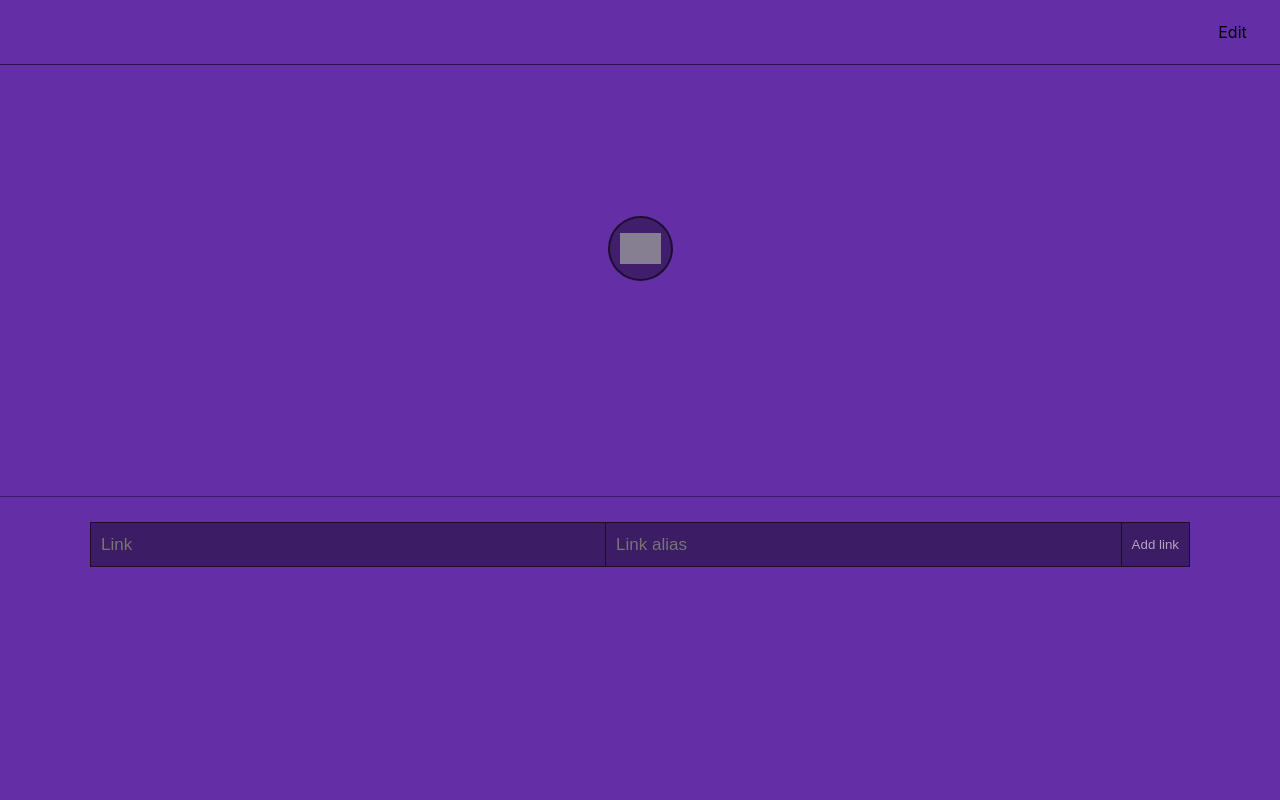
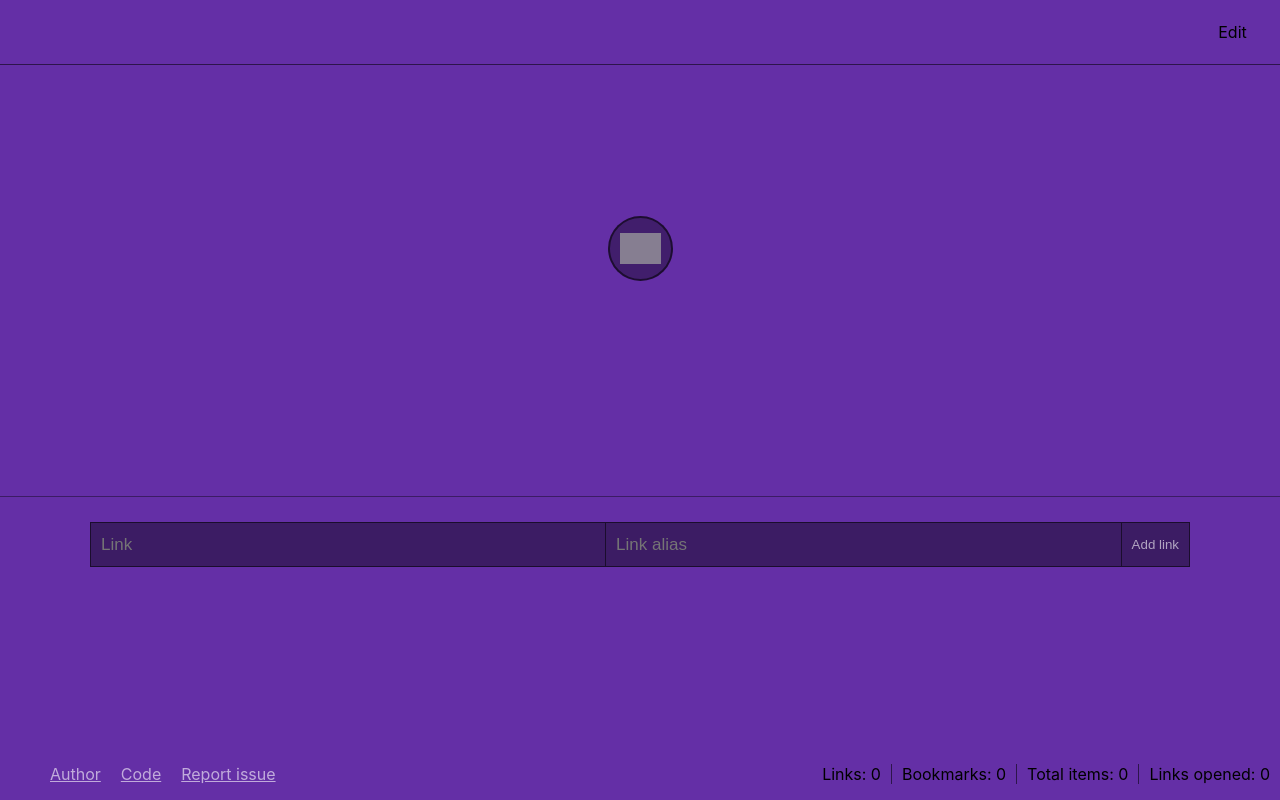
Before and after one commit to haron-IV/home-screen, a React (Create React App) app: page / in a window 1280 px wide. Built offline with nearby package versions, Linux system fonts and the light colour scheme; grey boxes are pictures that could not be loaded; the HTML template or start-up script is replaced by a standard one.

Commit message:
add stats

```diff
--- a/src/App.js
+++ b/src/App.js
@@ -3,8 +3,10 @@ import { useDispatch } from 'react-redux'
 import { LinksView } from './components/linksView'
 import AppHeader from './components/appHeader'
 import SectionBookmark from './components/sectionBookmark'
+import AppFooter from './components/appFooter'
 import { setLinks } from './store/links'
 import { setBookmark } from './store/bookmarks'
+import { setLinksOpened } from './store/stats'
 import './App.css';
 import { STORAGE_NAME, STORAGE_MODEL, getLinks, getBookmark } from './utils'
 
@@ -30,12 +32,14 @@ function App() {
 
   showLinksFromStorage()
   showBookmarkFromStorage()
+  dispatch(setLinksOpened())
 
   return (
     <div className="App">
       <AppHeader />
       <LinksView />
       <SectionBookmark />
+      <AppFooter />
     </div>
   );
 }
--- /dev/null
+++ b/src/components/appFooter.js
@@ -0,0 +1,49 @@
+import { useDispatch, useSelector } from 'react-redux';
+import { getLinksCount } from '../store/links'
+import { selectBookmarkCount } from '../store/bookmarks'
+import { selectOpenedLinks } from '../store/stats'
+import './styles/appFooter.css'
+
+export default function AppHeader(props) {
+  const linksCount = useSelector(getLinksCount)
+  const bookmarkCount = useSelector(selectBookmarkCount)
+  const linksOpened = useSelector(selectOpenedLinks)
+
+  return (
+   <footer className="app-footer">
+     <ul className="app-footer-links">
+       <li className="footer-link-wrapper">
+         <a href="http://bartek-dev.pl" target="_blank" rel="noreferrer">Author</a>
+       </li>
+       <li className="footer-link-wrapper">
+         <a href="https://github.com/venglas/home-screen" target="_blank" rel="noreferrer">Code</a>
+       </li>
+
+       <li className="footer-link-wrapper">
+         <a href="https://github.com/venglas/home-screen/issues" target="_blank" rel="noreferrer">Report issue</a>
+       </li>
+     </ul>
+
+     <div className="footer-stats">
+       <ul className="stats-wrapper">
+        <li className="single-stat">
+          <span className="stat-name">Links: </span>
+          <span className="stat-value">{linksCount}</span>
+        </li>
+        <li className="single-stat">
+          <span className="stat-name">Bookmarks: </span>
+          <span className="stat-value">{bookmarkCount}</span>
+        </li>
+        <li className="single-stat">
+          <span className="stat-name">Total items: </span>
+          <span className="stat-value">{bookmarkCount + linksCount}</span>
+        </li>
+        <li className="single-stat">
+          <span className="stat-name">Links opened: </span>
+          <span className="stat-value">{linksOpened}</span>
+        </li>
+       </ul>
+     </div>
+   </footer>
+  );
+}
--- a/src/components/singleLink.js
+++ b/src/components/singleLink.js
@@ -4,11 +4,13 @@ import { useSelector, useDispatch } from 'react-redux'
 import { removeById } from '../store/links'
 import { toggleEditingModal } from '../store/addLinkModal'
 import { selectEdit } from '../store/menu'
+import { incrementOpenedLinks } from '../store/stats'
 
 export default function SingleLink(props) {
   const dispatch = useDispatch()
   const openLink = (href) => {
     window.open(href)
+    dispatch(incrementOpenedLinks())
   }
   const clikcFunc = () => {
     if (props.feature) props.feature()
--- /dev/null
+++ b/src/components/styles/appFooter.css
@@ -0,0 +1,31 @@
+.app-footer {
+  position: fixed;
+  bottom: 0;
+  left: 0;
+  width: 100%;
+  display: flex;
+  justify-content: space-between;
+  align-items: center;
+}
+.app-footer-links {
+  list-style-type: none;
+  display: flex;
+}
+.footer-link-wrapper {
+  margin: 0 10px;
+}
+.footer-link-wrapper > a {
+  color: var(--modal-font-color);
+}
+
+.stats-wrapper {
+  list-style-type: none;
+  display: flex;
+}
+.single-stat {
+  padding: 0 10px;
+  border-right: 1px solid var(--link-border);
+}
+.single-stat:last-child {
+  border: none;
+}
--- a/src/store/bookmarks.js
+++ b/src/store/bookmarks.js
@@ -26,5 +26,6 @@ export const bookmarkSlice = createSlice({
 export const { addBookmark, setBookmark, removeBookmarkLink} = bookmarkSlice.actions;
 
 export const selectBookmark = state => state.bookmark.bookmark;
+export const selectBookmarkCount = state => state.bookmark.bookmark.length
 
 export default bookmarkSlice.reducer;
--- a/src/store/links.js
+++ b/src/store/links.js
@@ -31,5 +31,6 @@ export const linksSlice = createSlice({
 export const { addLink, setLinks, removeById, editLink } = linksSlice.actions;
 
 export const selectLinks = state => state.links.value;
+export const getLinksCount = state => state.links.value.length
 
 export default linksSlice.reducer;
--- /dev/null
+++ b/src/store/stats.js
@@ -0,0 +1,24 @@
+import { createSlice } from '@reduxjs/toolkit';
+import { increaseOpenedLinks, getStats } from '../utils'
+
+export const statsSlice = createSlice({
+  name: 'stats',
+  initialState: {
+    linksOpened: 0
+  },
+  reducers: {
+    incrementOpenedLinks (state) {
+      state.linksOpened = state.linksOpened+1
+      increaseOpenedLinks()
+    },
+    setLinksOpened (state) {
+      state.linksOpened = getStats().linksOpened
+    }
+  }
+});
+
+export const { incrementOpenedLinks, setLinksOpened } = statsSlice.actions;
+
+export const selectOpenedLinks = state => state.stats.linksOpened
+
+export default statsSlice.reducer;
--- a/src/store/store.js
+++ b/src/store/store.js
@@ -4,6 +4,7 @@ import appStoreReducer from "./appStore"
 import addLinkModal from './addLinkModal'
 import menuReducer from './menu'
 import bookmarkReducer from './bookmarks'
+import statsReducer from './stats'
 
 export default configureStore({
   reducer: {
@@ -11,6 +12,7 @@ export default configureStore({
     app: appStoreReducer,
     addLinkModal: addLinkModal,
     menu: menuReducer,
-    bookmark: bookmarkReducer
+    bookmark: bookmarkReducer,
+    stats: statsReducer
   },
 });
--- a/src/utils.js
+++ b/src/utils.js
@@ -1,7 +1,10 @@
 const STORAGE_NAME = 'homeScreenApp'
 const STORAGE_MODEL = {
   links: [],
-  bookmark: []
+  bookmark: [],
+  stats: {
+    linksOpened: 0
+  }
 }
 const getStorage = () => localStorage.getItem(STORAGE_NAME)
 const setStograge = (storage) => localStorage.setItem(STORAGE_NAME, JSON.stringify(storage))
@@ -27,6 +30,12 @@ const addBookmarkLink = (bookmarkLink) => {
   storage.bookmark.push(bookmarkLink)
   setStograge(storage)
 }
+const increaseOpenedLinks = () => {
+  const storage = JSON.parse(getStorage())
+  storage.stats.linksOpened = storage.stats.linksOpened+1
+  setStograge(storage)
+}
+const getStats = () => JSON.parse(getStorage()).stats
 
 const uuid =() => {
   var dt = new Date().getTime();
@@ -38,4 +47,4 @@ const uuid =() => {
   return uuid;
 }
 
-export { STORAGE_NAME, STORAGE_MODEL, getStorage, getLinks, addNewLink, uuid, setStorageLinks, getBookmark, addBookmarkLink, setBookmarkLinks }
+export { STORAGE_NAME, STORAGE_MODEL, getStorage, getLinks, addNewLink, uuid, setStorageLinks, getBookmark, addBookmarkLink, setBookmarkLinks, increaseOpenedLinks, getStats }
```
Also changed, not shown: 1 other file (tests, documents, lock files or other folders).
